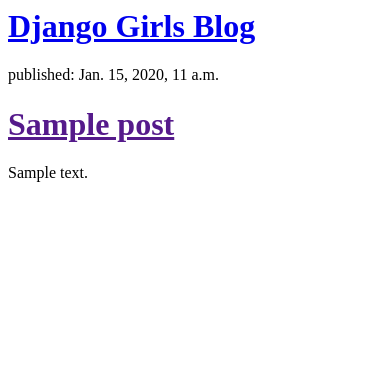
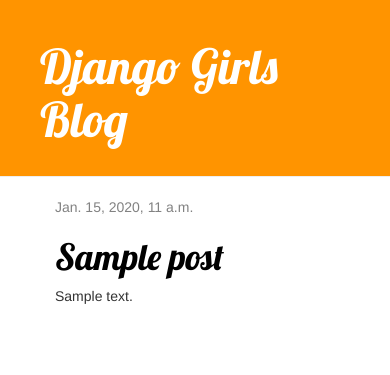
Before and after one commit to kristhina/my-first-blog, a Django app: template blog/templates/blog/post_list.html in a window 390 px wide. Shown: the top 375 px of the page. Run offline with Django 3.2, Linux system fonts and the light colour scheme; the template is opened without the code that fills it: values that come from a table or form of the project are taken from there, others are empty; tables that the repository leaves empty hold one stand-in row (values such as "Sample post"); some libraries are stand-ins or nearby versions.

Commit message:
Added view and template for detailed blog post as well as CSS for the site.

```diff
--- /dev/null
+++ b/blog/static/css/blog.css
@@ -0,0 +1,46 @@
+.page-header {
+    background-color: #ff9400;
+    margin-top: 0;
+    padding: 20px 20px 20px 40px;
+}
+
+.page-header h1, .page-header h1 a, .page-header h1 a:visited, .page-header h1 a:active {
+    color: #ffffff;
+    font-size: 36pt;
+    text-decoration: none;
+}
+
+.content {
+    margin-left: 40px;
+}
+
+h1, h2, h3, h4 {
+    font-family: 'Lobster', cursive;
+}
+
+.date {
+    color: #828282;
+}
+
+.save {
+    float: right;
+}
+
+.post-form textarea, .post-form input {
+    width: 100%;
+}
+
+.top-menu, .top-menu:hover, .top-menu:visited {
+    color: #ffffff;
+    float: right;
+    font-size: 26pt;
+    margin-right: 20px;
+}
+
+.post {
+    margin-bottom: 70px;
+}
+
+.post h1 a, .post h1 a:visited {
+    color: #000000;
+}
--- /dev/null
+++ b/blog/templates/blog/base.html
@@ -0,0 +1,23 @@
+{% load staticfiles %}
+<html>
+    <head>
+        <title>Django Girls blog</title>
+        <link rel="stylesheet" href="//maxcdn.bootstrapcdn.com/bootstrap/3.2.0/css/bootstrap.min.css">
+        <link rel="stylesheet" href="//maxcdn.bootstrapcdn.com/bootstrap/3.2.0/css/bootstrap-theme.min.css">
+        <link href='//fonts.googleapis.com/css?family=Lobster&subset=latin,latin-ext' rel='stylesheet' type='text/css'>
+        <link rel="stylesheet" href="{% static 'css/blog.css' %}">
+    </head>
+    <body>
+    <div class="page-header">
+        <h1><a href="/">Django Girls Blog</a></h1>
+    </div>
+    <div class="content container">
+        <div class="row">
+            <div class="col-md-8">
+            {% block content %}
+            {% endblock %}
+            </div>
+        </div>
+    </div>
+</body>
+</html>
--- a/blog/templates/blog/post_list.html
+++ b/blog/templates/blog/post_list.html
@@ -1,18 +1,13 @@
-<html>
-<head>
-    <title>blog Krysi</title>
-</head>
-<body>
-<div>
-    <h1><a href="/">Django Girls Blog</a></h1>
-</div>
+{% extends 'blog/base.html' %}
 
+{% block content %}
 {% for post in posts %}
-<div>
-    <p>published: {{ post.published_date }}</p>
-    <h1><a href="">{{ post.title }}</a></h1>
+<div class="post">
+    <div class="date">
+        {{ post.published_date }}
+    </div>
+    <h1><a href="{% url 'post_detail' pk=post.pk %}">{{ post.title }}</a></h1>
     <p>{{ post.text|linebreaksbr }}</p>
 </div>
 {% endfor %}
-</body>
-</html>
+{% endblock %}
--- a/blog/urls.py
+++ b/blog/urls.py
@@ -3,4 +3,5 @@
 
 urlpatterns = [
     url(r'^$', views.post_list, name='post_list'),
+    url(r'^post/(?P<pk>\d+)/$', views.post_detail, name='post_detail'),
 ]
```
Also changed, not shown: blog/templates/blog/post_detail.html (added, +13 -0 lines), blog/views.py (+6 -1 lines).
